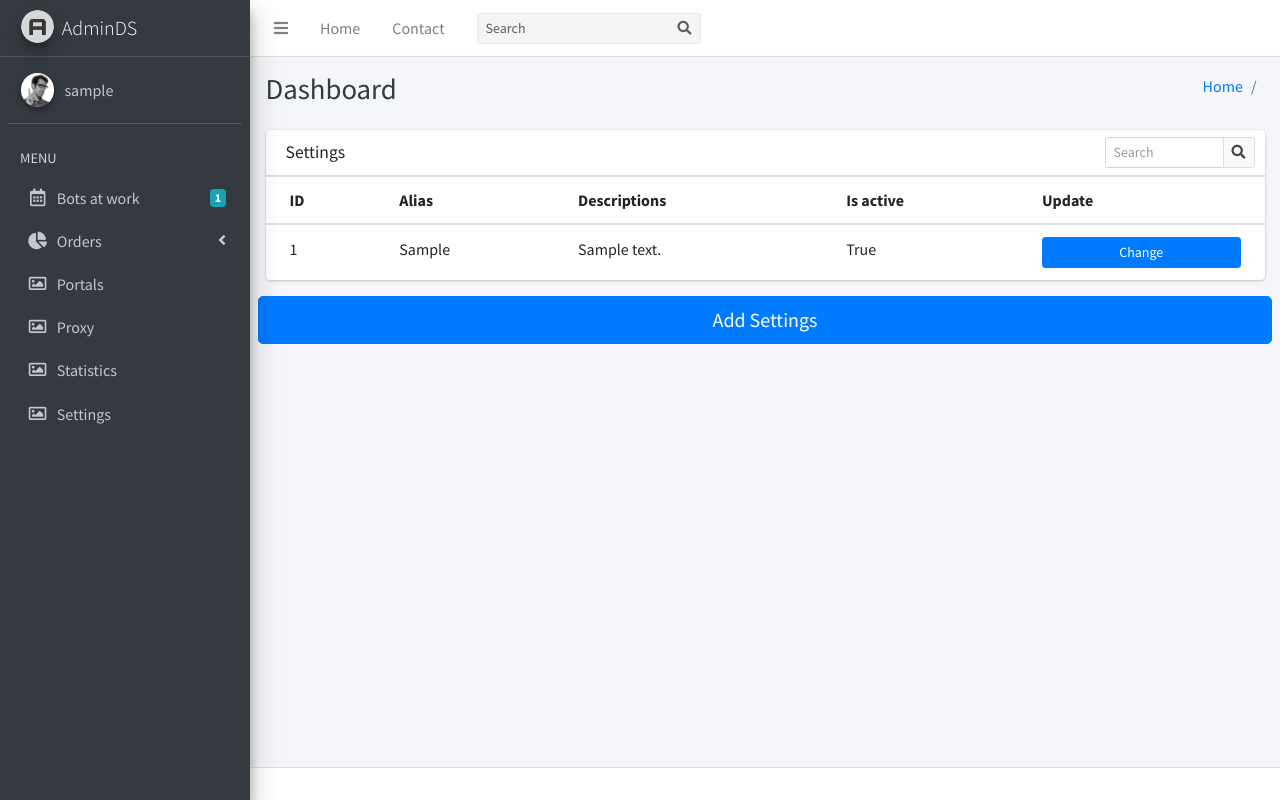
After one commit to AleksandrTan/jbs_system, a Django app: page /mainsystem/settings/view/ in a window 1280 px wide. The commit adds this page. Run offline with Django 3.2, Linux system fonts and the light colour scheme; a user stored in the database is signed in; tables that the repository leaves empty hold one stand-in row (values such as "Sample post"); some libraries are stand-ins or nearby versions.

Commit message:
Settings - 1

```diff
--- a/mainsystem/models.py
+++ b/mainsystem/models.py
@@ -51,3 +51,10 @@ class Proxy(models.Model):
     password_proxy = models.CharField(max_length=500, default='', blank=True)
     is_active = models.BooleanField(default=False)
     fail_request_proxy = models.IntegerField(default=0)
+
+
+class Settings(models.Model):
+    alias = models.CharField(max_length=500, unique=True)
+    description = models.CharField(max_length=500)
+    is_active = models.BooleanField(default=False)
+    created_at = models.DateTimeField(auto_now_add=True, null=True, blank=True)
--- /dev/null
+++ b/mainsystem/modelswork/settings_work.py
@@ -0,0 +1,5 @@
+from mainsystem.models import Settings
+
+
+class SettingsWork:
+    pass
--- a/mainsystem/templates/index.html
+++ b/mainsystem/templates/index.html
@@ -91,6 +91,7 @@
 <script src="{% static "dist/js/pages/dashboard.js" %}"></script>
 <!-- AdminLTE for demo purposes -->
 <script src="{% static "dist/js/demo.js" %}"></script>
+<script type="text/javascript" src="{% static 'js/update_settings.js' %}"></script>
 <script>
 $(function () {
   bsCustomFileInput.init();
--- a/mainsystem/templates/sections/navigations.html
+++ b/mainsystem/templates/sections/navigations.html
@@ -205,6 +205,14 @@
               </p>
             </a>
           </li>
+          <li class="nav-item">
+            <a href="{% url 'settings_view' %}" class="nav-link">
+              <i class="nav-icon far fa-image"></i>
+              <p>
+                Settings
+              </p>
+            </a>
+          </li>
         </ul>
       </nav>
       <!-- /.sidebar-menu -->
--- /dev/null
+++ b/mainsystem/templates/settings/settings.html
@@ -0,0 +1,61 @@
+{% extends "index.html" %}
+{% load static %}
+{% block content %}
+<section class="content">
+      <div class="container-fluid">
+        <!-- /.row -->
+        <div class="row">
+          <div class="col-12">
+            <div class="card">
+              <div class="card-header">
+                <h3 class="card-title">Settings</h3>
+
+                <div class="card-tools">
+                  <div class="input-group input-group-sm" style="width: 150px;">
+                    <input type="text" name="table_search" class="form-control float-right" placeholder="Search">
+
+                    <div class="input-group-append">
+                      <button type="submit" class="btn btn-default">
+                        <i class="fas fa-search"></i>
+                      </button>
+                    </div>
+                  </div>
+                </div>
+              </div>
+              <!-- /.card-header -->
+              <div class="card-body table-responsive p-0">
+                <table class="table table-head-fixed text-nowrap">
+                  <thead>
+                    <tr>
+                      <th>ID</th>
+                      <th>Alias</th>
+                      <th>Descriptions</th>
+                      <th>Is active</th>
+                      <th>Update</th>
+                    </tr>
+                  </thead>
+                  <tbody>
+                  {% if object_list %}
+                    {% for set in object_list %}
+                    <tr>
+                      <td>{{ set.id }}</td>
+                      <td>{{ set.alias }}</td>
+                      <td>{{ set.description }}</td>
+                      <td><span class="tag tag-success" {% if not set.is_active %} style="color: red" {% endif %}>{{ set.is_active }}</span></td>
+                      <td><button type="button" class="btn btn-block btn-primary btn-sm" data-id="{{ set.id }}" id="set_update">Change</button></td>
+                    </tr>
+                    {% endfor %}
+                  {% endif %}
+                  </tbody>
+                </table>
+              </div>
+              <!-- /.card-body -->
+            </div>
+            <!-- /.card -->
+          </div>
+        </div>
+        <!-- /.row -->
+      </div><!-- /.container-fluid -->
+    <a type="button" class="btn btn-block btn-primary btn-lg" href="{% url 'create_settings' %}">Add Settings</a>
+    </section>
+{% endblock %}
--- a/mainsystem/urls.py
+++ b/mainsystem/urls.py
@@ -11,6 +11,7 @@ from mainsystem.views.orders.order_view import OrdersView
 from mainsystem.views.proxy.view_proxy import ProxyPageView, CreateProxy, EditProxy
 from mainsystem.views.proxy.update_proxy import UpdateProxy
 from mainsystem.views.statistics.statistics_view import StatisticsView
+from mainsystem.views.settings.settings_view import SettingsView, CreateSettings, UpdateSettings
 
 # ======================================= Main urls ==================================================================
 
@@ -43,6 +44,11 @@ urlpatterns = [
     # ======================================= Statistics urls =======================================================
     path('statistics/view/', StatisticsView.as_view(), name="statistics_view"),
 
+    # ======================================= Settings urls =======================================================
+    path('settings/view/', SettingsView.as_view(), name="settings_view"),
+    path('settings/create/', CreateSettings.as_view(), name="create_settings"),
+    path('settings/update/', UpdateSettings.as_view(), name="update_settings"),
+
     # ======================================= TEST urls ==============================================================
     path('testpage/', TestView.as_view(), name="test_page"),
     path('testform/', TestFormView.as_view(), name="test_form"),
--- /dev/null
+++ b/mainsystem/views/settings/settings_view.py
@@ -0,0 +1,42 @@
+from django.http import JsonResponse
+from django.shortcuts import redirect, render
+from django.views.generic import TemplateView
+from django.views.generic.list import ListView
+from rest_framework.views import APIView
+
+from mainsystem.views.basepage import BaseAdminView
+from mainsystem.models import Settings
+from mainsystem.forms.settings_form import SettingsForm
+
+
+class SettingsView(BaseAdminView, ListView):
+    """
+    Get page for view proxy
+    """
+    template_name = 'settings/settings.html'
+    model = Settings
+
+
+class CreateSettings(BaseAdminView, TemplateView):
+    template_name = "settings/create_settings.html"
+
+    def post(self, request, *args, **kwargs):
+        settings_form = SettingsForm(request.POST, request.FILES)
+        if settings_form.is_valid():
+            proxy = settings_form.save()
+            return redirect('settings_view')
+        else:
+            return render(request, "settings/create_settings.html", {"form": settings_form})
+
+
+class UpdateSettings(BaseAdminView, APIView):
+    def get(self, request, *args, **kwargs):
+        if request.is_ajax() and self.request.GET.get('id_data'):
+            print(self.request.GET.get('id_data'))
+            is_active = True
+            if is_active:
+                return JsonResponse({'status': True})
+            else:
+                return JsonResponse({'status': True})
+        else:
+            return JsonResponse({'status': False})
--- /dev/null
+++ b/static/js/update_settings.js
@@ -0,0 +1,19 @@
+$('#set_update').click(function () {
+    let id_data = $(this).attr('data-id');
+    console.log($(this).parent().prev().children().text());
+    $.get(
+      "/mainsystem/settings/update/",
+      {
+          id_data: id_data
+      },
+      function(data) {
+      if (data.status) {
+          console.log(3500);
+
+      }
+      else {
+          console.log(4000);
+      }
+    }
+    );
+});
```
Also changed, not shown: mainsystem/forms/settings_form.py (added, +8 -0 lines), mainsystem/templates/settings/create_settings.html (added, +44 -0 lines), mainsystem/migrations/0011_settings.py (added), mainsystem/views/settings/__init__.py (added).
